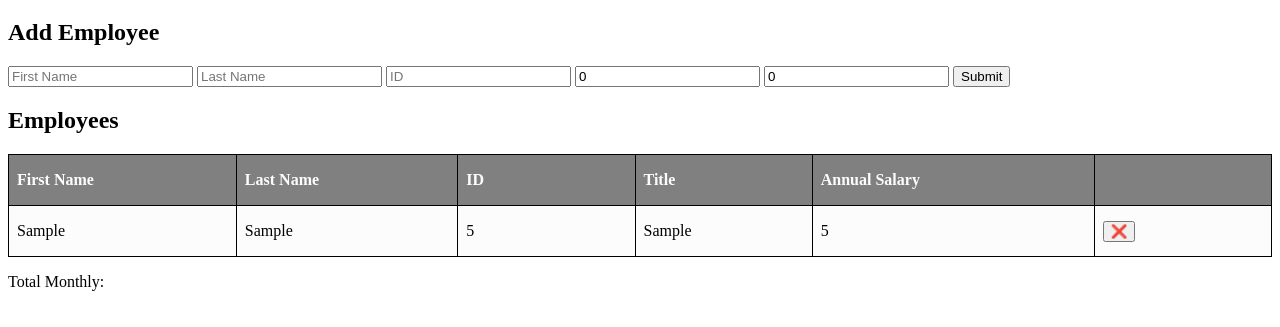
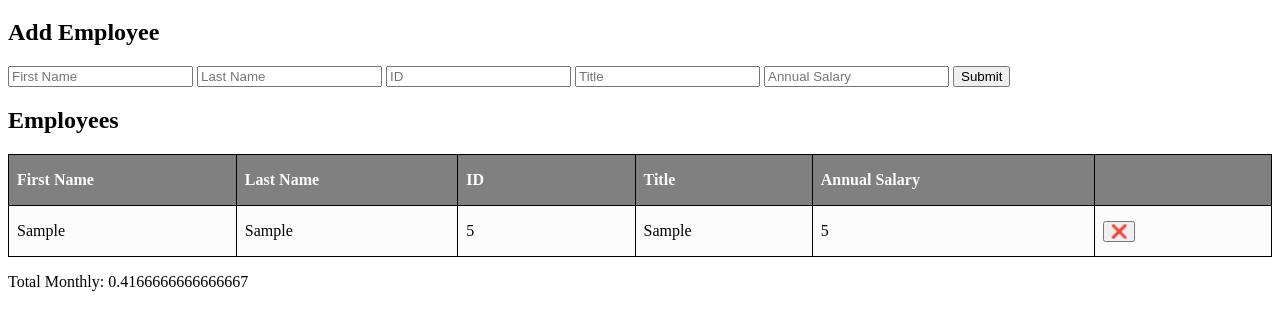
Before and after one commit to essiero/weekend-salary-calculator, a website: page index.html in a window 1280 px wide. Both pictures are taken after typing "Sample", "Sample", "5", "Sample", "5" into the empty fields and a click on the button "Submit". Shown: the part 61-388 px from the top of the page. Drawn offline with Linux system fonts and the light colour scheme.

Commit message:
calculated budget from annual salaries

```diff
--- a/index.html
+++ b/index.html
@@ -57,7 +57,7 @@
 
   </main>
   <footer>
-    <p>Total Monthly: </p>
+    <p id="counter">Total Monthly: </p>
   </footer>
 </body>
 </html>
--- a/script.js
+++ b/script.js
@@ -1,5 +1,6 @@
 onReady();
 
+// to update Counter: use innerHTML
 let totalMonthly = 0;
 
 function handleSubmit(event){
@@ -12,9 +13,9 @@ function handleSubmit(event){
     let IDNumber = document.getElementById('IDnumber').value;
     document.getElementById('IDnumber').value = '';
     let title = document.getElementById('title').value;
-    document.getElementById('title').value = 0;
+    document.getElementById('title').value = '';
     let annualSalary = document.getElementById('annualSalary').value;
-    document.getElementById('annualSalary').value = 0;
+    document.getElementById('annualSalary').value = '';
     tableBody.innerHTML +=
     `<tr>
     <td>${firstName}</td>
@@ -23,12 +24,16 @@ function handleSubmit(event){
     <td>${title}</td>
     <td>${annualSalary}</td>
     <td><button onclick="deleteEmployee(event)">❌</button></td>
-    </tr>`
+    </tr>`;
+    totalMonthly += annualSalary/12;
+    document.getElementById('counter').textContent = `Total Monthly: ${totalMonthly}`;
+
 }
 
 function deleteEmployee(event){
     console.log(`deleteEmployee function is running`);
     event.target.parentElement.parentElement.remove();
+
 }
 
 
```
Also changed, not shown: 1 other file.
